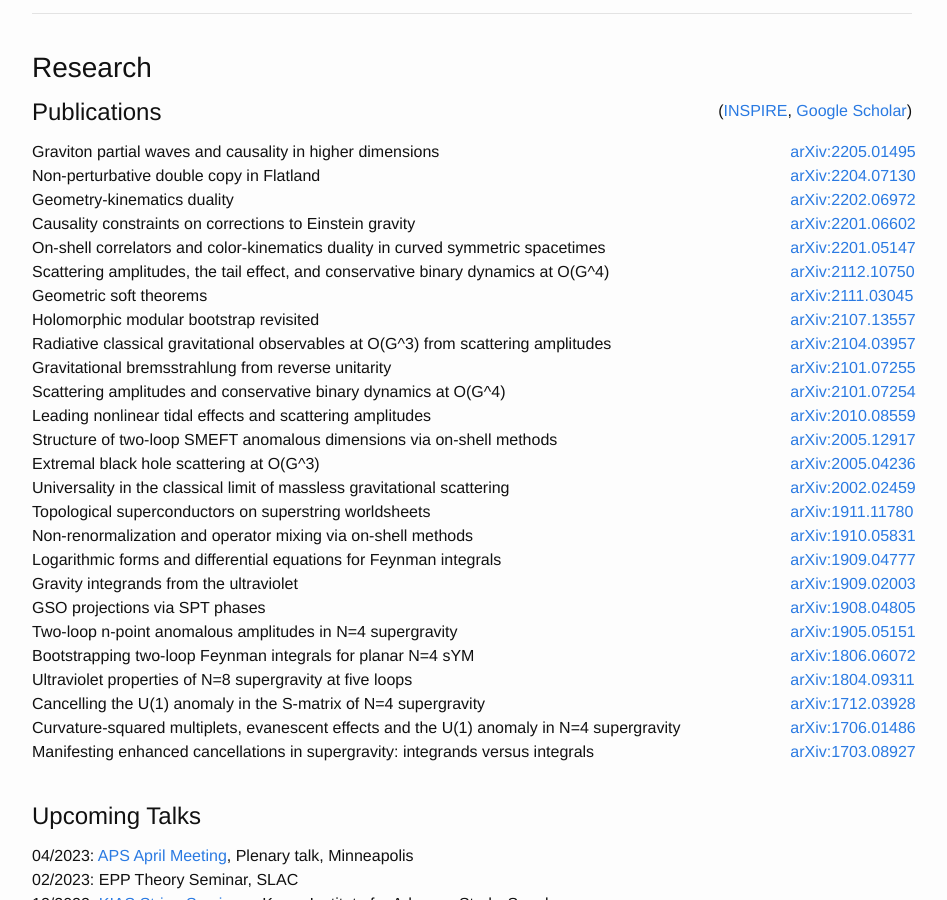
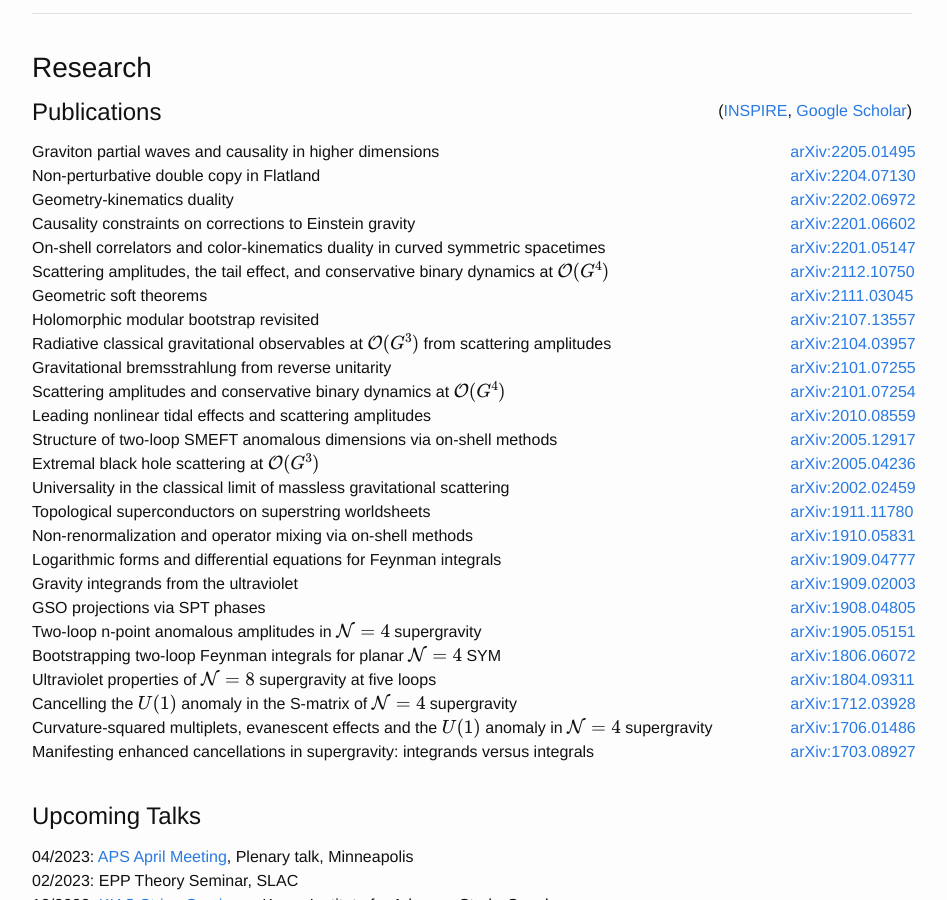
Before and after one commit to julioparra/julioparra.github.io, a Jekyll site: the page built from index.md, in a window 1280 px wide and 900 px high, scrolled down 380 px. Shown: the whole window, without its empty margins (168-1115 px from the left). Built offline with Jekyll 4.4.1, drawn with Linux system fonts in a browser that asks for light colours; nearby versions of some CDN libraries.

Commit message:
Added LaTeX support

```diff
--- a/_config.yml
+++ b/_config.yml
@@ -10,6 +10,8 @@ github_username:  julioparra
 
 # Build settings
 markdown: kramdown
+kramdown:
+   math_engine: mathjax
 
 plugins:
   - jekyll-bootstrap-sass
--- a/_data/papers.yml
+++ b/_data/papers.yml
@@ -8,23 +8,23 @@
   arxivnumber: "2201.06602"
 - title: "On-shell correlators and color-kinematics duality in curved symmetric spacetimes"
   arxivnumber: "2201.05147"
-- title: "Scattering amplitudes, the tail effect, and conservative binary dynamics at O(G^4)"
+- title: "Scattering amplitudes, the tail effect, and conservative binary dynamics at \\({\\cal O}(G^4)\\)"
   arxivnumber: "2112.10750"
 - title: "Geometric soft theorems"
   arxivnumber: "2111.03045"
 - title: "Holomorphic modular bootstrap revisited"
   arxivnumber: "2107.13557"
-- title: "Radiative classical gravitational observables at O(G^3) from scattering amplitudes"
+- title: "Radiative classical gravitational observables at \\({\\cal O}(G^3)\\) from scattering amplitudes"
   arxivnumber: "2104.03957"
 - title: "Gravitational bremsstrahlung from reverse unitarity"
   arxivnumber: "2101.07255"
-- title: "Scattering amplitudes and conservative binary dynamics at O(G^4)"
+- title: "Scattering amplitudes and conservative binary dynamics at \\({\\cal O}(G^4)\\)"
   arxivnumber: "2101.07254"
 - title: "Leading nonlinear tidal effects and scattering amplitudes"
   arxivnumber: "2010.08559"
 - title: "Structure of two-loop SMEFT anomalous dimensions via on-shell methods"
   arxivnumber: "2005.12917"
-- title: "Extremal black hole scattering at O(G^3)"
+- title: "Extremal black hole scattering at \\({\\cal O}(G^3)\\)"
   arxivnumber: "2005.04236"
 - title: "Universality in the classical limit of massless gravitational scattering"
   arxivnumber: "2002.02459"
@@ -38,15 +38,15 @@
   arxivnumber: "1909.02003"
 - title: "GSO projections via SPT phases"
   arxivnumber: "1908.04805"
-- title: "Two-loop n-point anomalous amplitudes in N=4 supergravity"
+- title: "Two-loop n-point anomalous amplitudes in \\({\\cal N}=4\\) supergravity"
   arxivnumber: "1905.05151"
-- title: "Bootstrapping two-loop Feynman integrals for planar N=4 sYM"
+- title: "Bootstrapping two-loop Feynman integrals for planar \\({\\cal N}=4\\) SYM"
   arxivnumber: "1806.06072"
-- title: "Ultraviolet properties of N=8 supergravity at five loops"
+- title: "Ultraviolet properties of \\({\\cal N}=8\\) supergravity at five loops"
   arxivnumber: "1804.09311"
-- title: "Cancelling the U(1) anomaly in the S-matrix of N=4 supergravity"
+- title: "Cancelling the \\(U(1)\\) anomaly in the S-matrix of \\({\\cal N}=4\\) supergravity"
   arxivnumber: "1712.03928"
-- title: "Curvature-squared multiplets, evanescent effects and the U(1) anomaly in N=4 supergravity"
+- title: "Curvature-squared multiplets, evanescent effects and the \\(U(1)\\) anomaly in \\({\\cal N}=4\\) supergravity"
   arxivnumber: "1706.01486"
 - title: "Manifesting enhanced cancellations in supergravity: integrands versus integrals"
   arxivnumber: "1703.08927"
--- a/_includes/head.html
+++ b/_includes/head.html
@@ -16,6 +16,9 @@
     <link rel="stylesheet" href="{{ "/css/main.css" | prepend: site.baseurl }}">
     <link rel="canonical" href="{{ page.url | replace:'index.html','' | prepend: site.baseurl | prepend: site.url }}">
 
+<script src="https://polyfill.io/v3/polyfill.min.js?features=es6"></script>
+<script id="MathJax-script" async src="https://cdn.jsdelivr.net/npm/mathjax@3/es5/tex-mml-chtml.js"></script>
+
 <!--
 <link rel="stylesheet" href="https://maxcdn.bootstrapcdn.com/bootstrap/4.0.0-alpha.6/css/bootstrap.min.css" integrity="sha384-rwoIResjU2yc3z8GV/NPeZWAv56rSmLldC3R/AZzGRnGxQQKnKkoFVhFQhNUwEyJ" crossorigin="anonymous">
 <script src="https://code.jquery.com/jquery-3.1.1.slim.min.js" integrity="sha384-A7FZj7v+d/sdmMqp/nOQwliLvUsJfDHW+k9Omg/a/EheAdgtzNs3hpfag6Ed950n" crossorigin="anonymous"></script>
```
Also changed, not shown: 1 other file.
